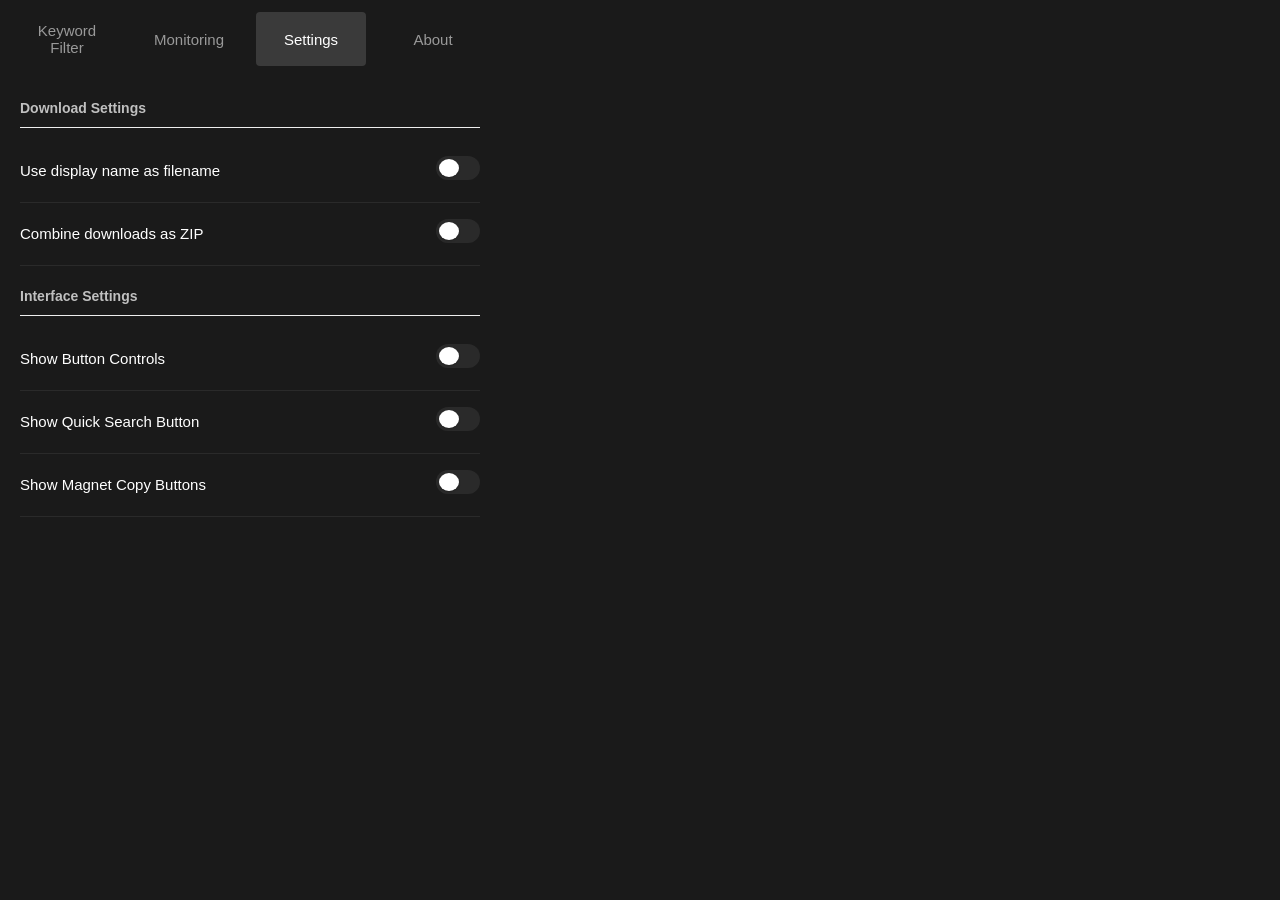
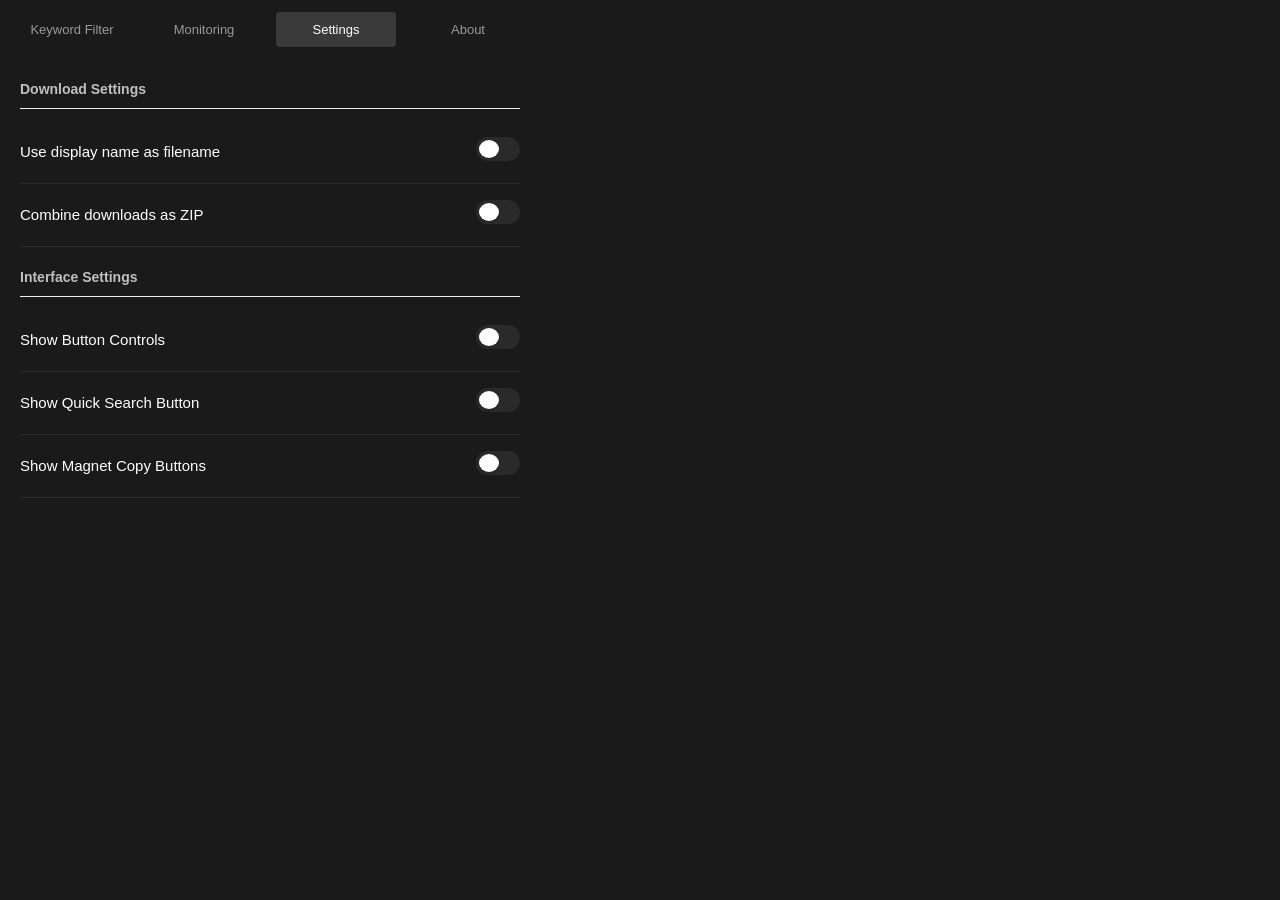

feat(chrome,firefox): add Torrent Client integration, Send button, SeaDex highlights, and Screenshot Preview

--- a/src/firefox/popup.css
+++ b/src/firefox/popup.css
@@ -1,5 +1,5 @@
 body {
-  width: 500px;
+  width: 540px;
   margin: 0;
   padding: 0;
   background: #1a1a1a;
@@ -22,14 +22,15 @@ body {
   background: transparent;
   border: none;
   color: #999;
-  padding: 10px 20px;
+  padding: 10px 8px;
   cursor: pointer;
   flex: 1;
   border-radius: 4px;
   font-family: inherit;
   font-weight: 500;
-  font-size: 15px;
+  font-size: 13px;
   transition: all 0.2s ease;
+  white-space: nowrap;
 }
 
 .nav-button:hover {
@@ -480,4 +481,189 @@ body {
   padding: 8px;
   background: #2a2a2a;
   border-radius: 4px;
+}
+
+/* Torrent Client Tab */
+.tc-field-group {
+  display: flex;
+  flex-direction: column;
+  gap: 5px;
+}
+
+.tc-label {
+  font-size: 13px;
+  color: #ccc;
+  font-weight: 500;
+}
+
+.tc-input {
+  width: 100%;
+  padding: 7px 10px;
+  background: #2a2a2a;
+  border: 1px solid #3a3a3a;
+  border-radius: 4px;
+  color: #fff;
+  font-family: "Segoe UI", Tahoma, sans-serif;
+  font-size: 13px;
+  box-sizing: border-box;
+  transition: border-color 0.2s;
+}
+
+.tc-input:focus {
+  outline: none;
+  border-color: #4caf50;
+}
+
+.tc-input::placeholder {
+  color: #555;
+}
+
+.tc-select {
+  width: 100%;
+  padding: 7px 10px;
+  background: #2a2a2a;
+  border: 1px solid #3a3a3a;
+  border-radius: 4px;
+  color: #fff;
+  font-family: "Segoe UI", Tahoma, sans-serif;
+  font-size: 13px;
+  cursor: pointer;
+  appearance: none;
+  transition: border-color 0.2s;
+}
+
+.tc-select:focus {
+  outline: none;
+  border-color: #4caf50;
+}
+
+.tc-select option {
+  background: #2a2a2a;
+  color: #fff;
+}
+
+.tc-actions {
+  display: flex;
+  align-items: center;
+  gap: 8px;
+  flex-wrap: wrap;
+}
+
+.tc-btn {
+  padding: 6px 14px;
+  border: none;
+  border-radius: 4px;
+  font-family: "Segoe UI", Tahoma, sans-serif;
+  font-size: 12px;
+  font-weight: 500;
+  cursor: pointer;
+  transition: background 0.2s;
+}
+
+.tc-btn-test {
+  background: #337ab7;
+  color: #fff;
+}
+
+.tc-btn-test:hover:not(:disabled) {
+  background: #2a6496;
+}
+
+.tc-btn-test:disabled {
+  opacity: 0.5;
+  cursor: not-allowed;
+}
+
+.tc-btn-save {
+  background: #4caf50;
+  color: #fff;
+}
+
+.tc-btn-save:hover {
+  background: #45a049;
+}
+
+.tc-status {
+  font-size: 12px;
+  font-weight: 500;
+  flex: 1;
+}
+
+/* Screenshot Preview options */
+.setting-feature-description {
+  padding: 0 0 12px;
+  font-size: 11px;
+  color: #888;
+  line-height: 1.5;
+  border-bottom: 1px solid #2a2a2a;
+}
+
+.screenshot-preview-options {
+  flex-direction: column;
+  align-items: stretch;
+  border-bottom: 1px solid #2a2a2a;
+}
+
+.sp-options-grid {
+  display: flex;
+  flex-direction: column;
+  gap: 10px;
+  width: 100%;
+}
+
+.sp-option {
+  display: flex;
+  align-items: center;
+  justify-content: space-between;
+  gap: 12px;
+}
+
+.sp-label {
+  font-size: 13px;
+  color: #ccc;
+  flex: 1;
+}
+
+.sp-input {
+  width: 80px;
+  padding: 6px 8px;
+  background: #2a2a2a;
+  border: 1px solid #3a3a3a;
+  border-radius: 4px;
+  color: #fff;
+  font-family: "Segoe UI", Tahoma, sans-serif;
+  font-size: 13px;
+  font-weight: 500;
+  text-align: right;
+  box-sizing: border-box;
+  transition:
+    border-color 0.2s,
+    opacity 0.2s;
+}
+
+.sp-input:focus {
+  outline: none;
+  border-color: #4caf50;
+}
+
+.sp-input:disabled {
+  opacity: 0.5;
+  cursor: not-allowed;
+}
+
+.sp-input::-webkit-outer-spin-button,
+.sp-input::-webkit-inner-spin-button {
+  opacity: 1;
+}
+
+.sp-disclaimer {
+  margin: 0 0 10px;
+  font-size: 11px;
+  color: #e8a838;
+  line-height: 1.45;
+  display: none;
+}
+
+.sp-disclaimer.visible {
+  display: block;
 }
